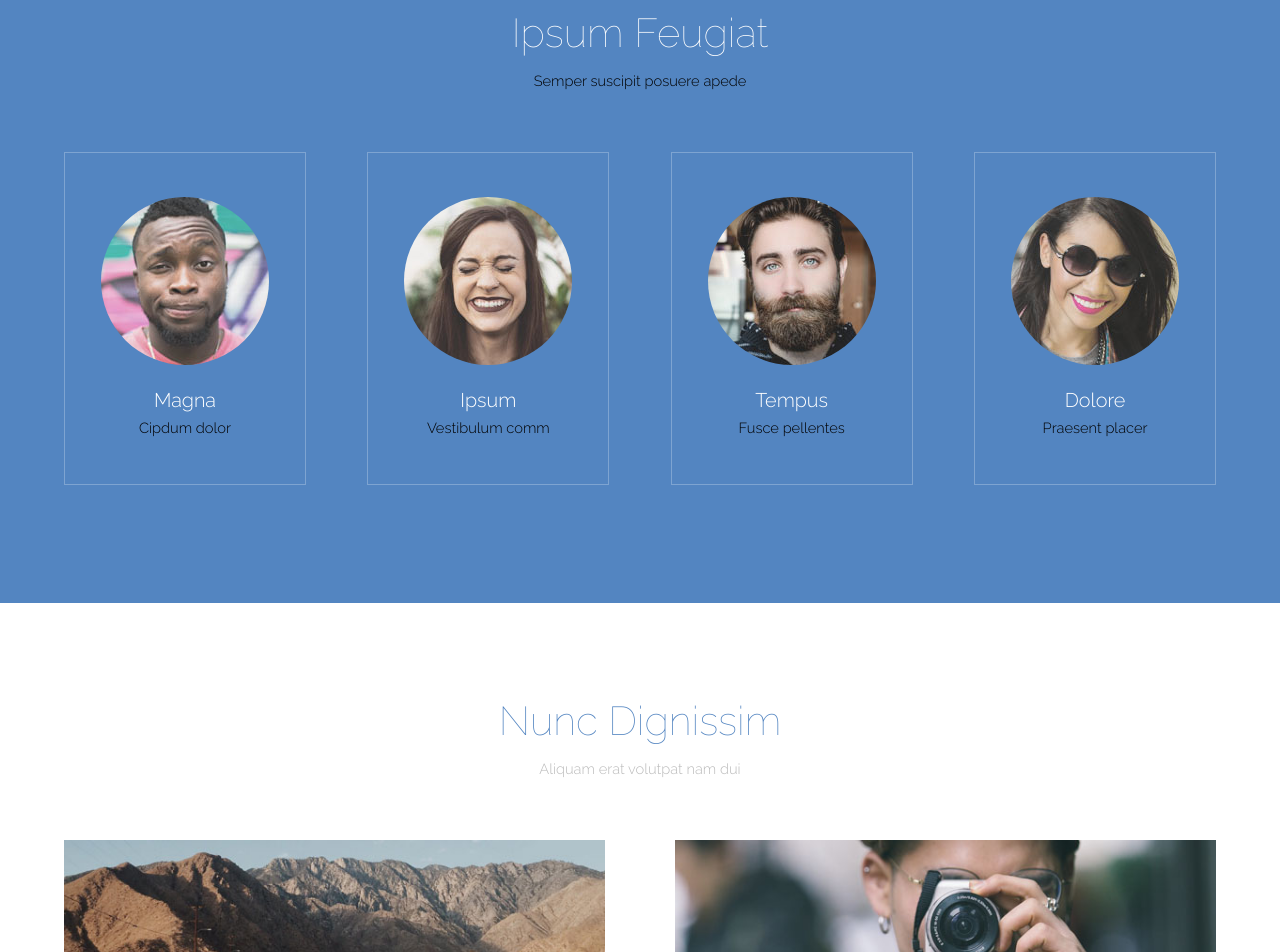
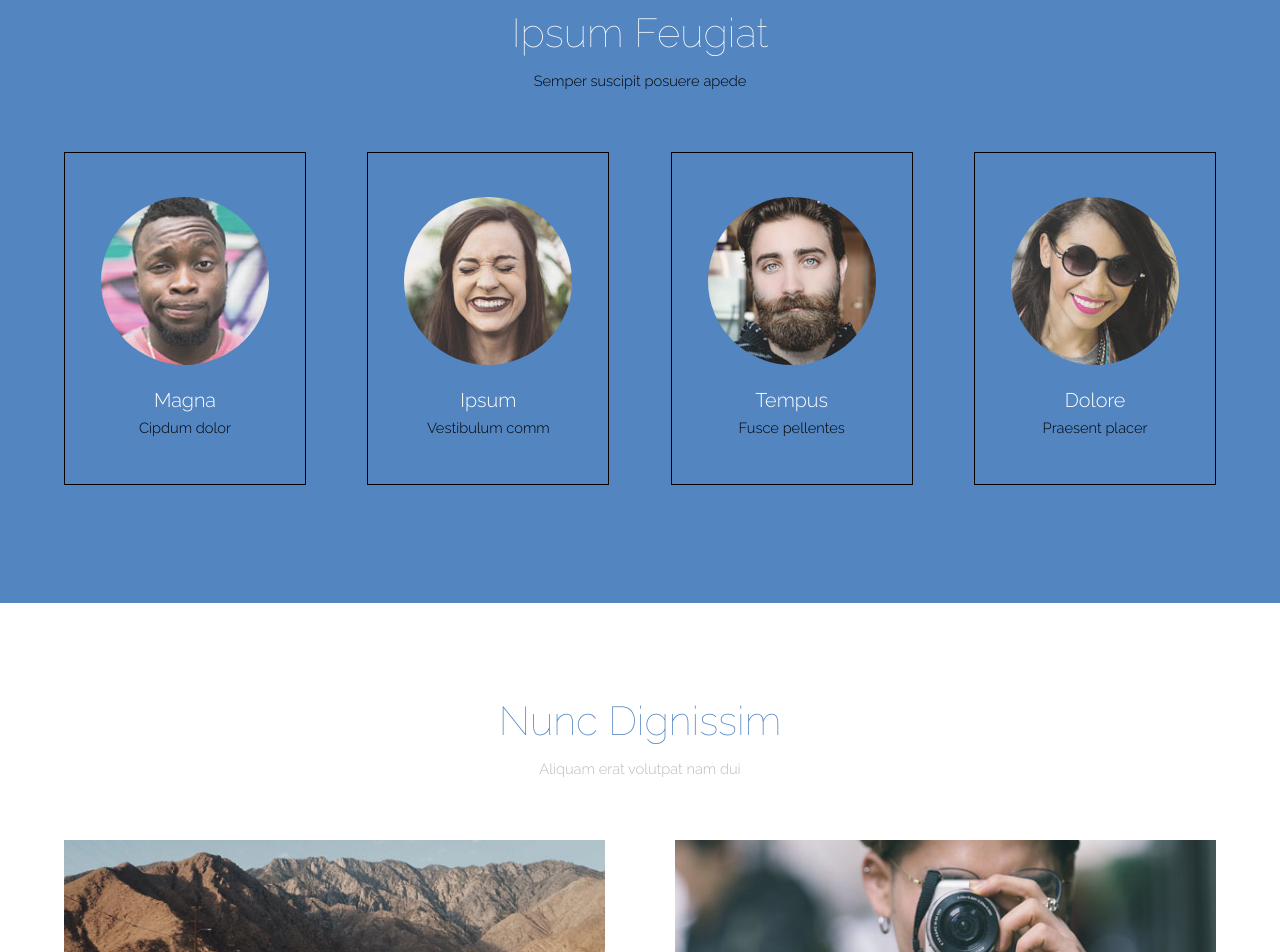
Before and after one commit to christinawei/hackital, a website: page templated-theory/index.html in a window 1280 px wide. Shown: the part 882-1834 px from the top of the page. Drawn offline with Linux system fonts and the light colour scheme.

Commit message:
changed a border

```diff
--- a/templated-theory/assets/css/main.css
+++ b/templated-theory/assets/css/main.css
@@ -2197,7 +2197,7 @@
 		}
 
 		.box.person {
-			border: solid 1px rgba(255, 255, 255, 0.25);
+			border: solid 1px black;
 			padding: 3em 1.5em;
 		}
 
```
